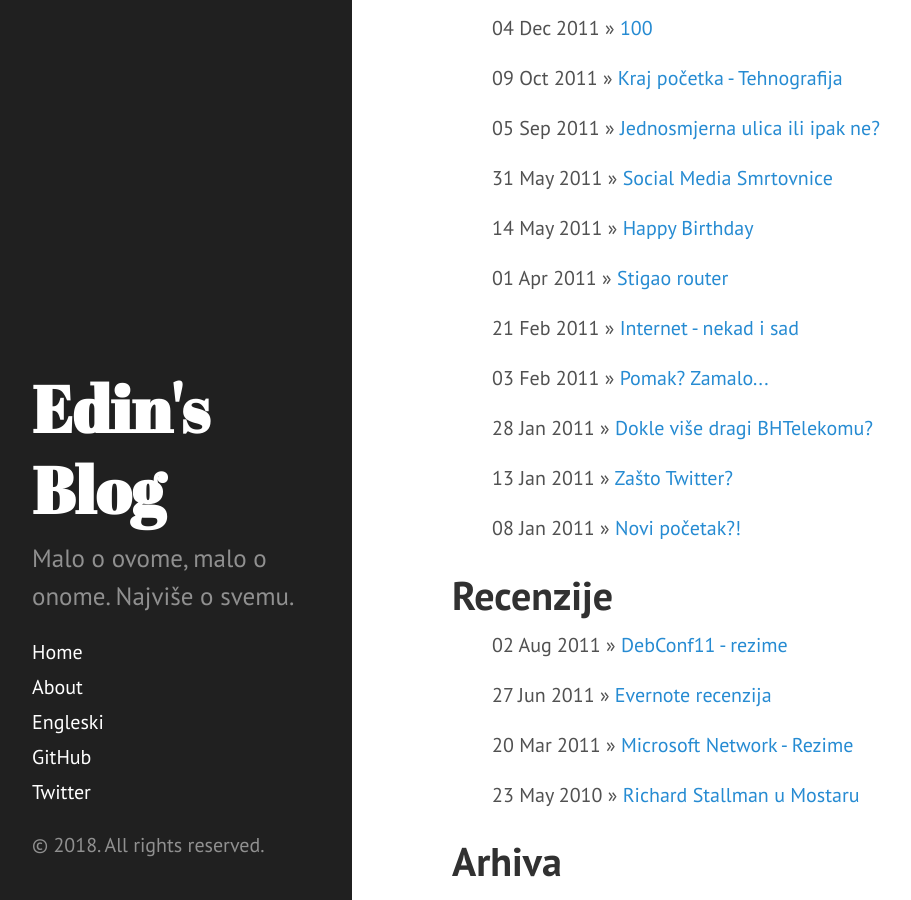
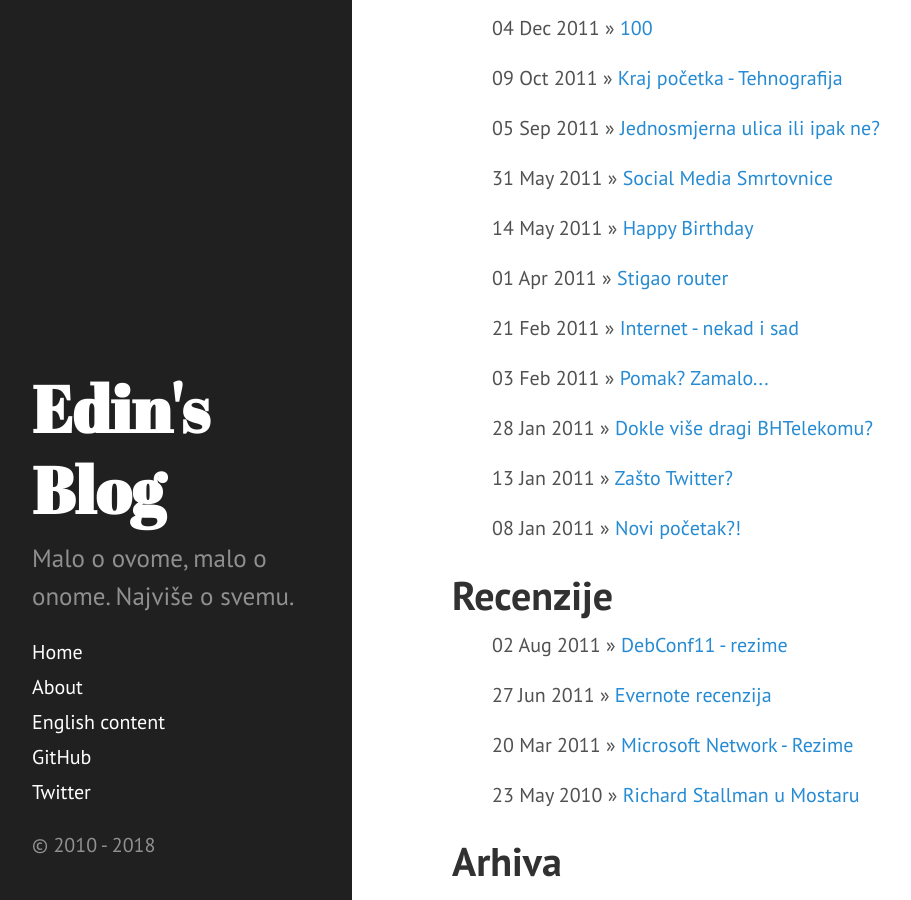
Before and after one commit to edinc/edinc.github.io, a Jekyll site: the page built from index.html, in a window 1280 px wide and 900 px high, scrolled down 454 px. Shown: the whole window, without its empty margins (8-919 px from the left). Built offline with Jekyll 4.4.1, drawn with Linux system fonts in a browser that asks for light colours; the list of posts is cut into pages by our own code.

Commit message:
Changed sidebar

```diff
--- a/_includes/sidebar.html
+++ b/_includes/sidebar.html
@@ -27,11 +27,11 @@
       {% endfor %}
 
       <a class="sidebar-nav-item" href="https://edinc.info">About</a>
-      <a class="sidebar-nav-item" href="https://medium.com/@ecenanovic">Engleski</a>
+      <a class="sidebar-nav-item" href="https://medium.com/@ecenanovic">English content</a>
       <a class="sidebar-nav-item" href="https://github.com/edinc">GitHub</a>
       <a class="sidebar-nav-item" href="https://twitter.com/ecenanovic">Twitter</a>
     </nav>
 
-    <p>&copy; {{ site.time | date: '%Y' }}. All rights reserved.</p>
+    <p>&copy; 2010 - {{ site.time | date: '%Y' }}</p>
   </div>
 </div>
```
